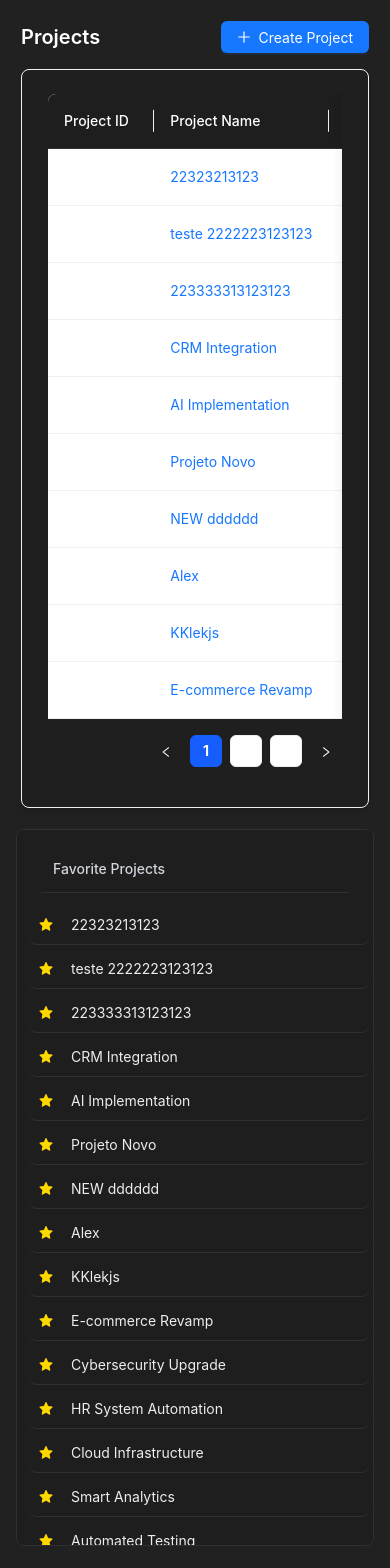
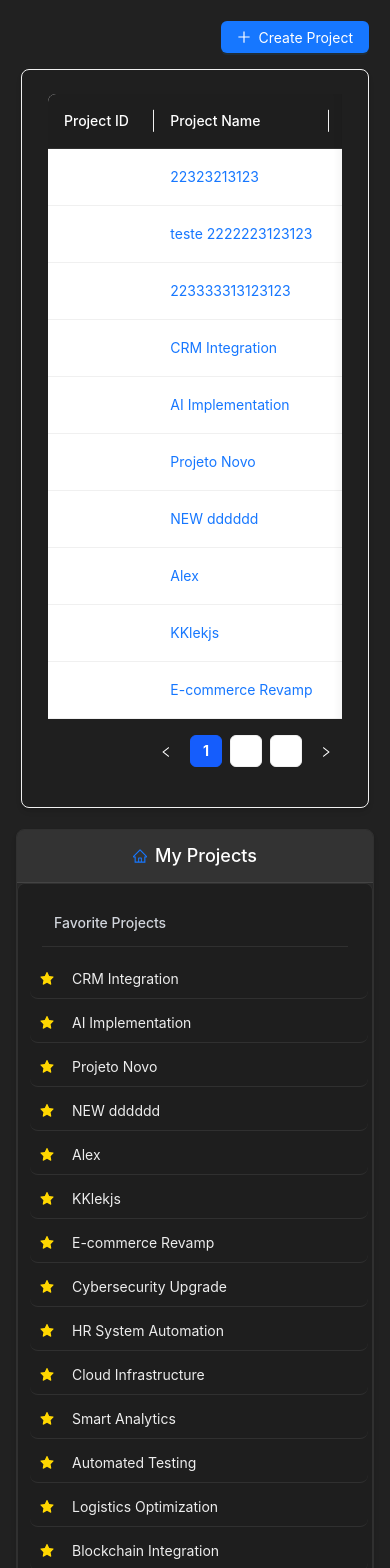
Before and after one commit to andre26z/tablecrud, a Next.js app: page / in a window 390 px wide. Shown: the top 1568 px of the page. Built offline with nearby package versions, Linux system fonts and the light colour scheme; data requests are answered from the project's data file.

Commit message:
title added

```diff
--- a/db.json
+++ b/db.json
@@ -8,7 +8,7 @@
       "startDate": "2025-01-15",
       "endDate": "2025-04-30",
       "projectManager": "John Smith",
-      "favorite": true
+      "favorite": false
     },
     {
       "key": "2",
@@ -18,7 +18,7 @@
       "startDate": "2025-02-01",
       "endDate": "2025-06-15",
       "projectManager": "Sarah Johnson",
-      "favorite": true
+      "favorite": false
     },
     {
       "key": "3",
@@ -28,7 +28,7 @@
       "startDate": "2025-03-10",
       "endDate": "2025-05-20",
       "projectManager": "Michael Chen",
-      "favorite": true
+      "favorite": false
     },
     {
       "key": "4",
--- a/src/app/(main)/layout.tsx
+++ b/src/app/(main)/layout.tsx
@@ -2,7 +2,7 @@
 
 import React, { useEffect } from 'react';
 import { Layout, ConfigProvider, Spin, Card, Grid } from 'antd';
-import { StarFilled } from '@ant-design/icons';
+import { StarFilled, HomeOutlined } from '@ant-design/icons';
 import Link from 'next/link';
 import { FavoritesProvider, useFavorites } from '@/src/app/context/FavoritesContext';
 import '@ant-design/v5-patch-for-react-19';
@@ -25,7 +25,7 @@ const ProjectSidebar = () => {
       collapsedWidth="0"
       style={{
         backgroundColor: '#1E1E1E',
-        padding: '68px 0.5px 0.5px 0.5px',
+        padding: '0 0.5px 0.5px 0.5px', // Removed top padding to fit title
         borderRight: '1px solid #303030',
         boxShadow: '2px 0 4px rgba(0,0,0,0.2)',
         position: 'fixed',
@@ -35,6 +35,20 @@ const ProjectSidebar = () => {
         overflow: 'auto'
       }}
     >
+      {/* Title linked to home page */}
+      <Link href="/">
+        <div
+          className="flex items-center justify-center p-4 bg-[0, 0, 0, 0.88] transition-colors duration-200 hover:bg-[#333333]"
+          style={{
+            marginBottom: '10px',
+            cursor: 'pointer'
+          }}
+        >
+          <HomeOutlined className="text-white mr-2" />
+          <h1 className="text-xl font-semibold text-white m-0">My Projects</h1>
+        </div>
+      </Link>
+
       <FavoritesList />
     </Sider>
   );
@@ -49,9 +63,22 @@ const ResponsiveFavoritesCard = () => {
 
   return (
     <div className="w-full mx-auto mt-4">
+      <div className="bg-[#282828] rounded-lg overflow-hidden shadow-md border border-[#303030]">
+        {/* Title linked to home page for mobile view */}
+        <Link href="/">
+          <div
+            className="flex items-center justify-center p-3 bg-[#333] border-b border-[#444] transition-colors duration-200 hover:bg-[#444]"
+            style={{
+              cursor: 'pointer'
+            }}
+          >
+            <HomeOutlined className="text-white mr-2" />
+            <h2 className="text-lg font-medium text-white m-0">My Projects</h2>
+          </div>
+        </Link>
 
         <FavoritesList />
-
+      </div>
     </div>
   );
 };
@@ -100,4 +127,4 @@ export default function AppLayout({ children }: { children: React.ReactNode }) {
       </FavoritesProvider>
     </ConfigProvider>
   );
-}
+};
--- a/src/app/(main)/page.tsx
+++ b/src/app/(main)/page.tsx
@@ -31,22 +31,13 @@ export default function HomePage() {
       <div
         style={{
           display: 'flex',
-          justifyContent: 'space-between',
+          justifyContent: 'end',
           alignItems: 'center',
           marginBottom: 16
 
         }}
       >
-        <Title
-          level={4}
-          style={{
-            margin: 0,
-            color: '#fff'
-          }}
-          className="text-base md:text-xl"
-        >
-          Projects
-        </Title>
+
         <div>
           <Button
             type="primary"
```
